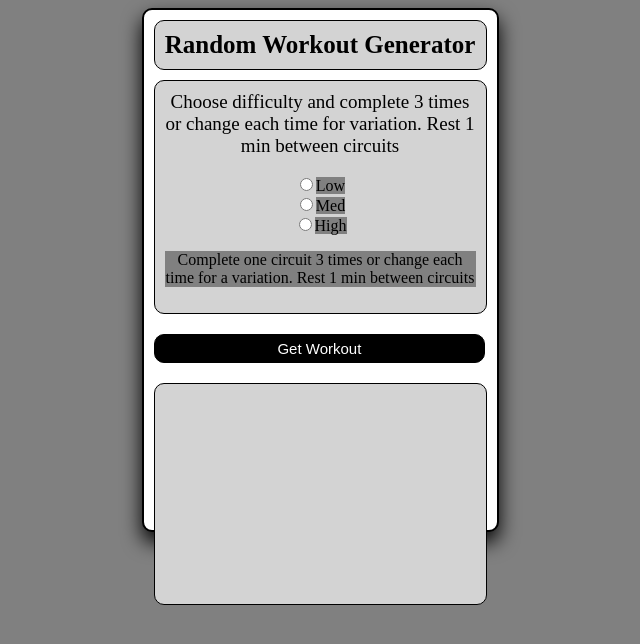
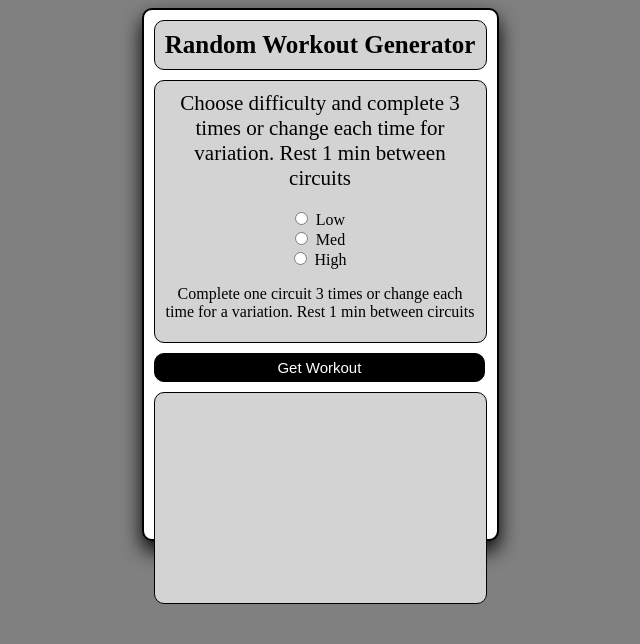
Before and after one commit to Tom-Lewis-Coder/React-Workout-Generator, a React (Create React App) app: page / in a window 1280 px wide. Shown: the top 644 px of the page, without its empty margins (320-960 px from the left). Built offline with nearby package versions, Linux system fonts and the light colour scheme.

Commit message:
updated css styling

```diff
--- a/src/Components/Styles.css
+++ b/src/Components/Styles.css
@@ -9,7 +9,7 @@
     position: relative;
     border: 2px solid black;
     width: 353px;
-    height: 520px;
+    height: 529px;
     border-radius: 10px;
     box-shadow: 0 10px 20px black;
 }
@@ -27,16 +27,25 @@
 
 .form {
     text-align: center;
-    padding: 10px;
-    margin: 10px;
+    margin: 5px 10px 5px 10px;
     border: 1px solid black;
     border-radius: 10px;
     background-color: lightgrey;
+    padding: 10px 10px 5px 10px;
 }
 
 .form-title {
-    font-size: 19px;
+    font-size: 21px;
     background-color: lightgrey;
+ }
+
+p {
+    background-color: lightgray;
+ }
+
+.radio {
+     background-color: lightgray;
+     padding: 5px;
  }
 
 .btn-default {
@@ -44,8 +53,8 @@
     background-color: black;
     color: white;
     border: 1px solid black;
-    margin: 10px;
-    padding: 5px;
+    margin: 5px 10px 5px 10px;
+    padding: 5px 10px 5px 10px;
     text-align: center;
     border-radius: 10px;
     font-size: 15px;
@@ -59,8 +68,8 @@
 .workout-box {
     font-size: 15px;
     text-align: center;
-    padding: 10px;
-    margin: 10px;
+    padding: 5px 10px 5px 10px;
+    margin: 5px 10px 5px 10px;
     border: 1px solid black;
     border-radius: 10px;
     background-color: lightgrey;
```
